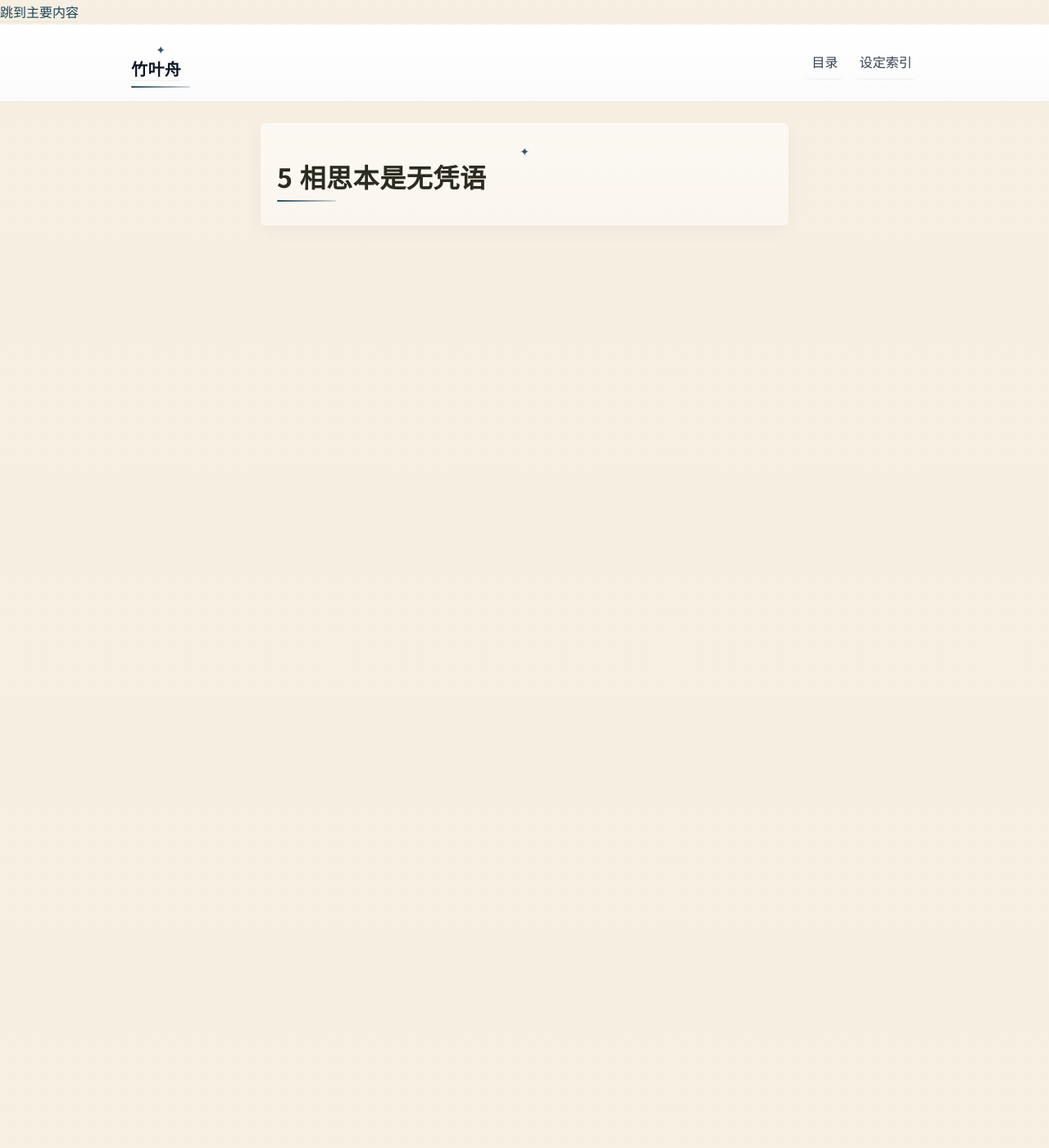
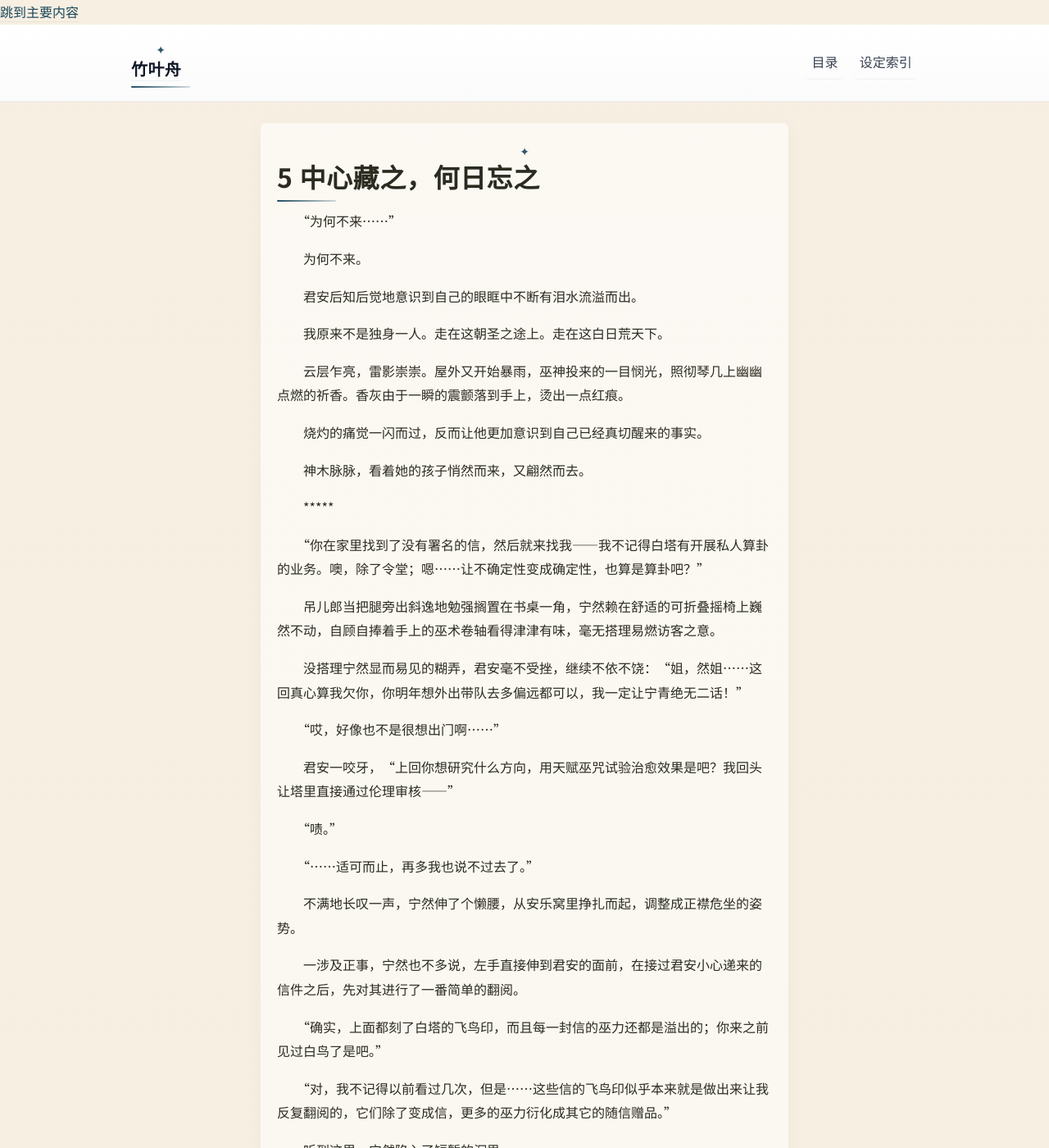
Before and after one commit to LotusSaverin/TheLeaf-BorneDream, a Jekyll site: the page built from chapter-05.md, in a window 1280 px wide and 1400 px high. Shown: the whole window at 82% size. Built offline with Jekyll 4.4.1, drawn with Linux system fonts in a browser that asks for light colours; some web fonts are replaced; our own code applies the rules of GitHub Pages for plain Markdown files; some of the changed text lies outside the part shown.

Commit message:
Update chapter-05.md

```diff
--- a/chapter-05.md
+++ b/chapter-05.md
@@ -1 +1,91 @@
-# 5 相思本是无凭语
+# 5 中心藏之，何日忘之
+
+　　“为何不来……”
+
+　　为何不来。
+
+　　君安后知后觉地意识到自己的眼眶中不断有泪水流溢而出。
+
+　　我原来不是独身一人。走在这朝圣之途上。走在这白日荒天下。
+
+　　云层乍亮，雷影崇崇。屋外又开始暴雨，巫神投来的一目悯光，照彻琴几上幽幽点燃的祈香。香灰由于一瞬的震颤落到手上，烫出一点红痕。
+
+　　烧灼的痛觉一闪而过，反而让他更加意识到自己已经真切醒来的事实。
+
+　　神木脉脉，看着她的孩子悄然而来，又翩然而去。
+
+　　*****
+
+　　“你在家里找到了没有署名的信，然后就来找我——我不记得白塔有开展私人算卦的业务。噢，除了令堂；嗯……让不确定性变成确定性，也算是算卦吧？”
+
+　　吊儿郎当把腿旁出斜逸地勉强搁置在书桌一角，宁然赖在舒适的可折叠摇椅上巍然不动，自顾自捧着手上的巫术卷轴看得津津有味，毫无搭理易燃访客之意。
+
+　　没搭理宁然显而易见的糊弄，君安毫不受挫，继续不依不饶：“姐，然姐……这回真心算我欠你，你明年想外出带队去多偏远都可以，我一定让宁青绝无二话！”
+
+　　“哎，好像也不是很想出门啊……”
+
+　　君安一咬牙，“上回你想研究什么方向，用天赋巫咒试验治愈效果是吧？我回头让塔里直接通过伦理审核——”
+
+　　“啧。”
+
+　　“……适可而止，再多我也说不过去了。”
+
+　　不满地长叹一声，宁然伸了个懒腰，从安乐窝里挣扎而起，调整成正襟危坐的姿势。
+
+　　一涉及正事，宁然也不多说，左手直接伸到君安的面前，在接过君安小心递来的信件之后，先对其进行了一番简单的翻阅。
+
+　　“确实，上面都刻了白塔的飞鸟印，而且每一封信的巫力还都是溢出的；你来之前见过白鸟了是吧。”
+
+　　“对，我不记得以前看过几次，但是……这些信的飞鸟印似乎本来就是做出来让我反复翻阅的，它们除了变成信，更多的巫力衍化成其它的随信赠品。”
+
+　　听到这里，宁然陷入了短暂的沉思。
+
+　　“信我不方便看，里面有没有提到什么特别的？”
+
+　　“……没有。”君安迟疑了一下，又补充道：“来信人似乎与我关系匪浅，私交甚笃。但这正是我回来白塔找你的原因——
+
+　　“有人模糊了我的记忆。我忘记了很多事。说不清。”
+
+　　话语未毕，君安只是右手指天空，然后翻转回来，食中二指对着自己的双眼比划了一下，以表他们头顶那位不可直言的存在。
+
+　　宁然一下也沉默了。
+
+　　略一停顿之后，宁然颔首：“确实蹊跷棘手……难怪你千里迢迢翻山越岭就为了找我，觉醒典仪都不管了，怕别的大巫没有巫术抗性也记忆混乱了？”
+
+　　君安重重一点头。
+
+　　“可以，目光独到！”宁然在心里又叹了一口气，面上不显：“多年友情价，我得先提醒你一句……
+
+　　“你还记得你们家的正统道途吧？”
+
+　　这下换成君安凝噎了。“姐，太上忘情道我就是死也——”
+
+　　说到一半，君安戛然而止。
+
+　　脑海中开始闪回他15岁那年的觉醒典仪，自己跪在琴川神木之下。远比他人漫长的祈祷，直觉里挥之不去的异样……他在祈祷仪式长时间的神魂离体之中，逐渐从自得变为疑惑……最后。
+
+　　慌不择路地逃下祭台。
+
+　　——晴天霹雳。他终于意识到自己一直以来冥冥之中感觉到有何疏漏所为何事：
+
+　　他当年在觉醒典仪上，并没有成功证道太上忘情！
+
+　　也就是说，他本来就不是大巫，又是如何成为了族长继任者？更何况，他的太上忘情道似断而非断、似成而未成……玄妙莫测。
+
+　　再想到“巫祝不得干政”这一条金科玉律，君安只觉得自己的头越来越沉：显然他也没有封存巫力回归凡民之列……之前他还以为是宁青因为私情对自己网开一面，让他得以以巫祝之身插手朝廷之事，重新平衡近年来在先帝宁晔手底下越发岌岌可危的凡巫合约。
+
+　　现在看来，绝非如此。
+
+　　见君安长久不语，眉梢微跳，宁然就知道他多半是想起来了。
+
+　　只是不知，君安的记忆到底被混淆到什么程度。那个孩子……平日里看着一湖死水，却总是在紧要关头显露出非比寻常的一面。
+
+　　——原来“祂”对自己的哥哥，也是能够狠心至此的么？
+
+　　“……被我遗忘的，”君安重新平复心里的翻江倒海。
+
+　　“是我的爱人吗？
+
+　　“请把我们所有的过往，全部告诉我。
+
+　　“宁然。”
```
